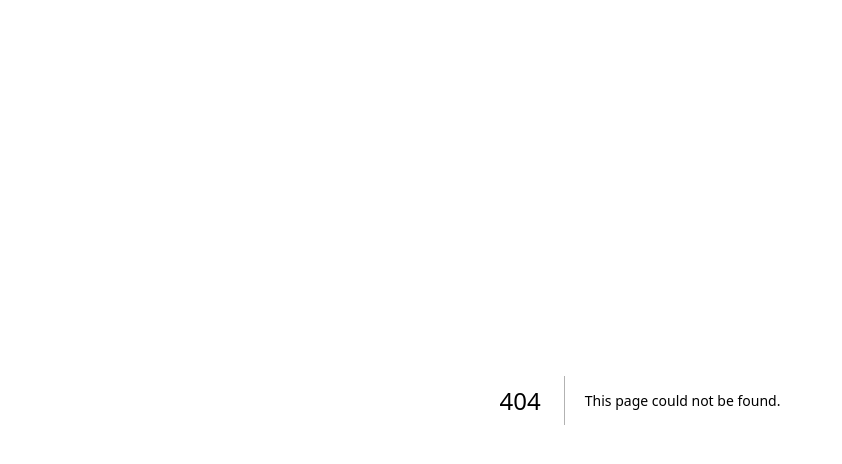
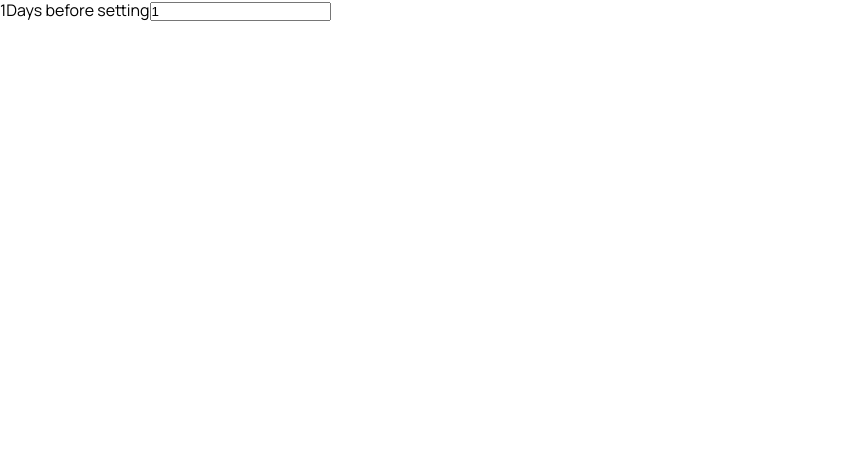
Before and after one commit to arperevalov/friska, a Next.js app: page /settings in a window 1280 px wide. Before the commit this address had no page. Shown: the top 464 px of the page, without its empty margins (0-842 px from the left). Built offline with nearby package versions, Linux system fonts and the light colour scheme.

Commit message:
feat: settings page

```diff
--- /dev/null
+++ b/pages/settings.tsx
@@ -0,0 +1,28 @@
+import { ElementRef, useRef } from "react";
+import { create } from "zustand"
+
+interface SettingsStoreInterface {
+    daysBeforeSetting: number,
+    setDaysBeforeSetting: CallableFunction
+}
+
+export const useSettingsStore = create<SettingsStoreInterface>(set => ({
+    daysBeforeSetting: 1,
+    setDaysBeforeSetting: (value:number) => set((state) => ({...state, daysBeforeSetting: value}))
+}))
+
+export default function Settings() {
+
+    const {daysBeforeSetting, setDaysBeforeSetting} = useSettingsStore(state=>state);
+    const daysBeforeSettingInput = useRef(null)
+
+    return <>
+        <div>
+            {daysBeforeSetting}
+            <label>
+                <span>Days before setting</span>
+                <input value={daysBeforeSetting} type="number" onChange={(event)=>{setDaysBeforeSetting(event.currentTarget.value)}}/>
+            </label>
+        </div>
+    </>
+}
```
Also changed, not shown: components/Card.tsx (+8 -1 lines).
